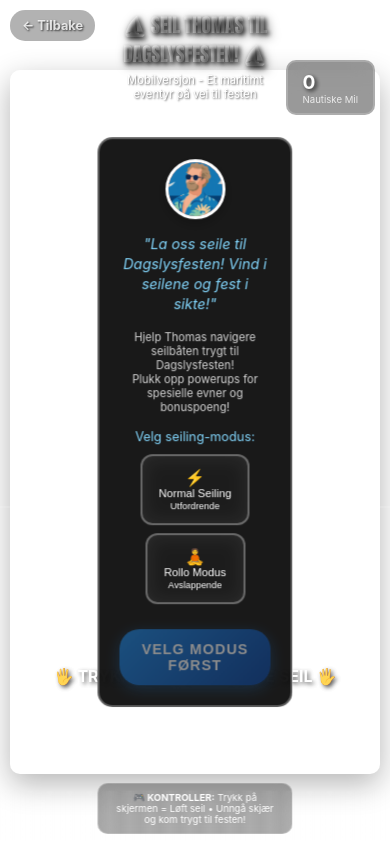
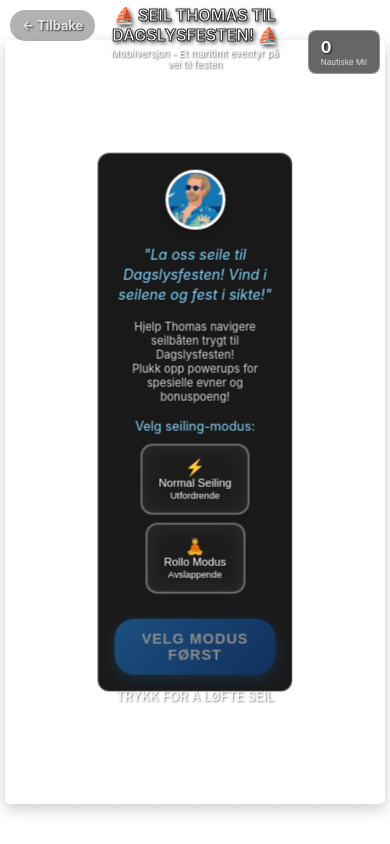
Before and after one commit to vicamre/rollo-tomasi-light, a Flask app: page /seil-thomas-hjem-mobile in a window 390 px wide. Run offline with Flask 3, Linux system fonts and the light colour scheme.

Commit message:
📱 Forbedre mobilversjon: Fullskjerm og lesbare fonter
🎮 Mobiloptimaliseringer:
- Canvas fyller nå mer av skjermen (900x700 vs 800x600)
- Redusert margin fra 20px til 10px for mer spillområde
- Canvas høyde endret fra -140px til -80px for mer plass

📖 Forbedret lesbarhet:
- Byttet til system-fonter (-apple-system, BlinkMacSystemFont, Segoe UI)
- Hvit tekst med kraftig svart text-stroke for bedre kontrast
- Mindre fontstørrelser tilpasset mobilskjerm
- Kompakte HUD-elementer flyttet nærmere toppen

🧹 Ryddet opp:
- Fjernet unødvendig kontroll-hint boks
- Forenklet touch-instruksjon
- Mindre padding og margin på alle elementer
- Optimaliserte modal-dialoger for mobil

Spillet fyller nå nesten hele skjermen! 📱⛵

```diff
--- a/templates/seil-hjem-mobile.html
+++ b/templates/seil-hjem-mobile.html
@@ -56,7 +56,7 @@
 
     .game-header {
       position: absolute;
-      top: 10px;
+      top: 5px;
       left: 50%;
       transform: translateX(-50%);
       text-align: center;
@@ -65,23 +65,21 @@
     }
 
     .game-title {
-      font-size: clamp(1.2rem, 4vw, 2rem);
+      font-size: clamp(1rem, 3.5vw, 1.6rem);
       font-weight: bold;
-      font-family: 'Brooklyn-Bold', 'NeueMachina-Ultrabold', 'Impact', Arial Black, sans-serif;
-      text-shadow: 2px 2px 4px rgba(0,0,0,0.8);
-      margin-bottom: 5px;
-      color: #000000;
-      background: linear-gradient(135deg, #ffffff, #f0f0f0);
-      -webkit-background-clip: text;
-      -webkit-text-fill-color: transparent;
-      background-clip: text;
-      filter: drop-shadow(2px 2px 4px rgba(0,0,0,0.5));
+      font-family: -apple-system, BlinkMacSystemFont, 'Segoe UI', Roboto, Arial, sans-serif;
+      text-shadow: 2px 2px 4px rgba(0,0,0,0.9);
+      margin-bottom: 3px;
+      color: #ffffff;
+      text-stroke: 1px rgba(0,0,0,0.8);
+      -webkit-text-stroke: 1px rgba(0,0,0,0.8);
     }
 
     .game-subtitle {
-      font-size: clamp(0.7rem, 2.5vw, 0.9rem);
+      font-size: clamp(0.6rem, 2vw, 0.8rem);
       opacity: 0.9;
-      text-shadow: 1px 1px 2px rgba(0,0,0,0.7);
+      text-shadow: 1px 1px 2px rgba(0,0,0,0.8);
+      color: #ffffff;
     }
 
     .back-link {
@@ -107,12 +105,12 @@
     }
 
     .game-canvas {
-      border-radius: 10px;
-      box-shadow: 0 10px 30px rgba(0,0,0,0.3);
-      border: 2px solid rgba(255,255,255,0.2);
-      width: calc(100vw - 20px);
-      height: calc(100vh - 140px);
-      height: calc(100dvh - 140px);
+      border-radius: 5px;
+      box-shadow: 0 5px 15px rgba(0,0,0,0.2);
+      border: 1px solid rgba(255,255,255,0.1);
+      width: calc(100vw - 10px);
+      height: calc(100vh - 80px);
+      height: calc(100dvh - 80px);
       max-width: 100%;
       max-height: 100%;
     }
@@ -129,60 +127,47 @@
 
     .score-display {
       position: absolute;
-      top: 60px;
-      right: 15px;
-      background: rgba(0,0,0,0.4);
-      padding: 8px 15px;
-      border-radius: 10px;
+      top: 30px;
+      right: 10px;
+      background: rgba(0,0,0,0.6);
+      padding: 6px 12px;
+      border-radius: 8px;
       backdrop-filter: blur(10px);
-      border: 2px solid rgba(255,255,255,0.2);
+      border: 1px solid rgba(255,255,255,0.3);
     }
 
     .score-number {
-      font-size: clamp(1.2rem, 4vw, 1.8rem);
+      font-size: clamp(1rem, 3.5vw, 1.4rem);
       font-weight: bold;
-      text-shadow: 2px 2px 4px rgba(0,0,0,0.8);
+      text-shadow: 1px 1px 2px rgba(0,0,0,0.8);
       color: #fff;
+      font-family: -apple-system, BlinkMacSystemFont, 'Segoe UI', Roboto, Arial, sans-serif;
     }
 
     .score-label {
-      font-size: clamp(0.6rem, 2vw, 0.8rem);
+      font-size: clamp(0.5rem, 1.8vw, 0.7rem);
       opacity: 0.8;
       text-align: center;
+      font-family: -apple-system, BlinkMacSystemFont, 'Segoe UI', Roboto, Arial, sans-serif;
     }
 
     .boost-indicator {
       position: absolute;
-      top: 60px;
-      left: 15px;
-      background: rgba(67,160,71,0.4);
-      padding: 8px 15px;
-      border-radius: 10px;
+      top: 30px;
+      left: 10px;
+      background: rgba(67,160,71,0.6);
+      padding: 6px 12px;
+      border-radius: 8px;
       backdrop-filter: blur(10px);
-      border: 2px solid rgba(67,160,71,0.6);
+      border: 1px solid rgba(67,160,71,0.8);
       transform: scale(0);
       transition: transform 0.3s ease;
-      font-size: clamp(0.7rem, 2.5vw, 0.9rem);
+      font-size: clamp(0.6rem, 2vw, 0.8rem);
+      font-family: -apple-system, BlinkMacSystemFont, 'Segoe UI', Roboto, Arial, sans-serif;
     }
 
     .boost-indicator.active {
       transform: scale(1);
-    }
-
-    .controls-hint {
-      position: absolute;
-      bottom: 10px;
-      left: 50%;
-      transform: translateX(-50%);
-      text-align: center;
-      background: rgba(0,0,0,0.4);
-      padding: 8px 15px;
-      border-radius: 10px;
-      backdrop-filter: blur(10px);
-      border: 1px solid rgba(255,255,255,0.2);
-      font-size: clamp(0.6rem, 2vw, 0.8rem);
-      opacity: 0.9;
-      max-width: calc(100vw - 20px);
     }
 
     .mobile-touch-area {
@@ -190,9 +175,9 @@
       bottom: 0;
       left: 0;
       width: 100%;
-      height: 40%;
-      background: rgba(255,255,255,0.05);
-      border-top: 2px solid rgba(255,255,255,0.1);
+      height: 35%;
+      background: rgba(255,255,255,0.03);
+      border-top: 1px solid rgba(255,255,255,0.08);
       display: flex;
       align-items: center;
       justify-content: center;
@@ -201,12 +186,14 @@
     }
 
     .touch-instruction {
-      font-size: clamp(1rem, 4vw, 1.5rem);
-      font-weight: bold;
-      text-shadow: 2px 2px 4px rgba(0,0,0,0.8);
-      opacity: 0.8;
+      font-size: clamp(0.8rem, 3vw, 1.2rem);
+      font-weight: 500;
+      text-shadow: 1px 1px 2px rgba(0,0,0,0.8);
+      opacity: 0.6;
       text-align: center;
-      padding: 20px;
+      padding: 15px;
+      font-family: -apple-system, BlinkMacSystemFont, 'Segoe UI', Roboto, Arial, sans-serif;
+      color: #ffffff;
     }
 
     .game-over-screen, .thomas-intro {
@@ -215,15 +202,16 @@
       left: 50%;
       transform: translate(-50%, -50%);
       background: rgba(0,0,0,0.9);
-      padding: clamp(20px, 5vw, 30px);
-      border-radius: 15px;
+      padding: clamp(15px, 4vw, 25px);
+      border-radius: 12px;
       backdrop-filter: blur(20px);
-      border: 2px solid rgba(255,255,255,0.3);
+      border: 1px solid rgba(255,255,255,0.3);
       text-align: center;
       z-index: 1000;
-      max-width: calc(100vw - 40px);
-      max-height: calc(100vh - 40px);
+      max-width: calc(100vw - 20px);
+      max-height: calc(100vh - 20px);
       overflow-y: auto;
+      font-family: -apple-system, BlinkMacSystemFont, 'Segoe UI', Roboto, Arial, sans-serif;
     }
 
     .thomas-intro {
@@ -408,26 +396,7 @@
       to { transform: translateX(calc(100vw + 50px)); }
     }
 
-    /* Hide desktop-only elements */
-    @media (max-width: 768px) {
-      .desktop-controls {
-        display: none;
-      }
-
-      .mobile-controls {
-        display: inline;
-      }
-    }
-
-    @media (min-width: 769px) {
-      .desktop-controls {
-        display: inline;
-      }
-
-      .mobile-controls {
-        display: none;
-      }
-    }
+    /* Mobile-first design - no desktop controls needed */
   </style>
 </head>
 <body>
@@ -463,15 +432,8 @@
     <!-- Mobile Touch Area -->
     <div class="mobile-touch-area" id="touchArea">
       <div class="touch-instruction">
-        🖐️ TRYKK HER FOR Å LØFTE SEIL 🖐️
+        TRYKK FOR Å LØFTE SEIL
       </div>
-    </div>
-
-    <div class="controls-hint">
-      <strong>🎮 KONTROLLER:</strong>
-      <span class="desktop-controls">Piltast opp / W / Space = Løft seil • P = Pause</span>
-      <span class="mobile-controls">Trykk på skjermen = Løft seil</span>
-      • Unngå skjær og kom trygt til festen!
     </div>
 
     <!-- Intro Screen -->
@@ -605,11 +567,11 @@
       game.canvas = document.getElementById('gameCanvas');
       game.ctx = game.canvas.getContext('2d');
 
-      // Adjust canvas size for mobile
+      // Adjust canvas size for mobile - fill more of the screen
       const container = document.querySelector('.game-container');
       const rect = container.getBoundingClientRect();
-      game.canvas.width = Math.min(800, rect.width - 20);
-      game.canvas.height = Math.min(600, rect.height - 140);
+      game.canvas.width = Math.min(900, rect.width - 10);
+      game.canvas.height = Math.min(700, rect.height - 80);
       game.width = game.canvas.width;
       game.height = game.canvas.height;
       game.waterLevel = game.height * 0.8;
@@ -1539,8 +1501,8 @@
       setTimeout(() => {
         const container = document.querySelector('.game-container');
         const rect = container.getBoundingClientRect();
-        game.canvas.width = Math.min(800, rect.width - 20);
-        game.canvas.height = Math.min(600, rect.height - 140);
+        game.canvas.width = Math.min(900, rect.width - 10);
+        game.canvas.height = Math.min(700, rect.height - 80);
         game.width = game.canvas.width;
         game.height = game.canvas.height;
         game.waterLevel = game.height * 0.8;
```
